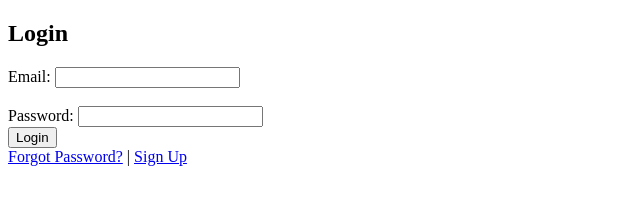
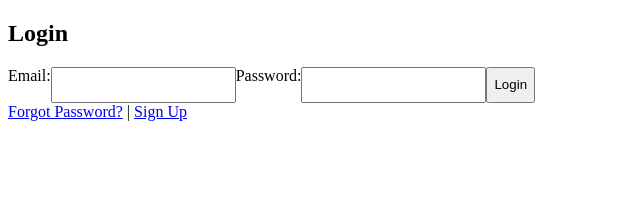
Before and after one commit to letaru-linda/assignment-one-HTML, a plain HTML site: page src/index.html in a window 1280 px wide. Shown: the whole page, without its empty margins (0-640 px from the left). Drawn offline with Linux system fonts and the light colour scheme.

Commit message:
FEATURE:Modified the homepage

```diff
--- a/src/index.html
+++ b/src/index.html
@@ -9,7 +9,7 @@
     <!-- Authentication Page -->
     <section>
         <h2>Login</h2>
-        <form action="homepage.html" method="POST">
+        <form action="homepage.html" method="POST" style="display: flex;">
             <label for="email">Email:</label>
             <input type="email" id="email" name="email" required><br> <br>
 
```
Also changed, not shown: src/homepage.html (+1 -1 lines).
